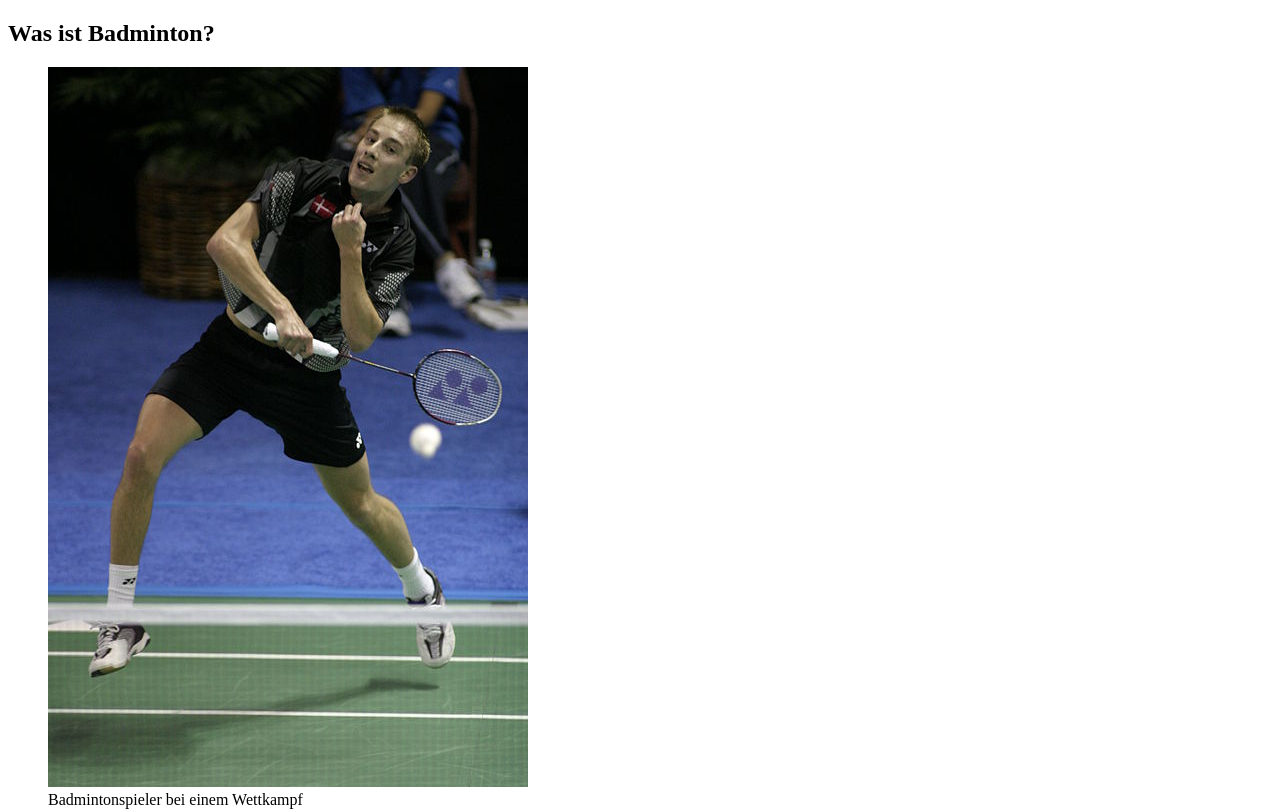
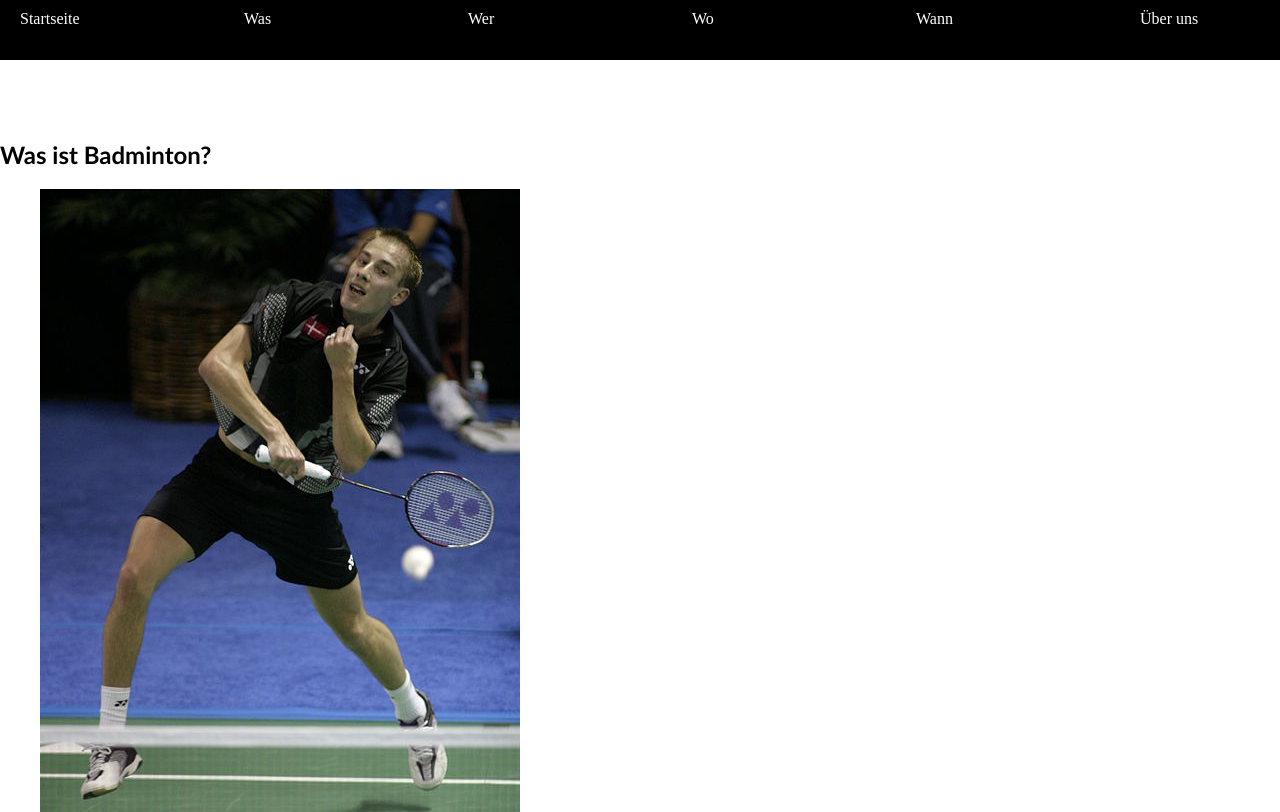
Before and after one commit to vickydotexe/badminton_website, a plain HTML site: page was.html in a window 1280 px wide. Shown: the top 812 px of the page. Drawn offline with Linux system fonts and the light colour scheme.

Commit message:
nav in html eingefügt, css bugfixed + erweitert bei body, nav und main

```diff
--- a/style.css
+++ b/style.css
@@ -1,5 +1,3 @@
-<title>Malaysia Open</title>
-<style>
 section {
     margin: 0;
     padding: 0;
@@ -9,10 +7,12 @@ section {
 
    body {
     display: grid;
+    margin: 0;
    }
 
    table {
- font-size: 10px white;
+    font-size: 10px;
+    color: white;
     border-collapse: collapse;
     background-color: #2c3d4b;
     box-shadow: 3px 3px 3px rgba(0, 0, 0, 0.1);
@@ -50,3 +50,33 @@ float: left;
    width: 34%;
    padding: 20px;
    }
+
+   nav {
+     position: sticky;
+     top: 0;
+     height: 60px;
+     background-color: #000;
+   }
+
+   nav ul {
+     display: flex;
+     justify-content: space-between;
+     margin: 0;
+     padding: 0;
+     list-style: none;
+   }
+
+   nav li {
+     width: 120px;
+     padding: 10px;
+     margin: 0 10px;
+   }
+
+   nav a {
+     color: #fff;
+     text-decoration: none;
+   }
+
+   main {
+     padding-top: 60px;
+   }
--- a/was.html
+++ b/was.html
@@ -1,7 +1,8 @@
 <!DOCTYPE html>
-<html lang="DE">
+<html lang="de">
 <head>
 	<title>Badminton</title>
+	<link href="style.css" rel="stylesheet" type="text/css">
 	<script>
 		window.addEventListener ('load', countCharacters, false);
 
@@ -13,6 +14,28 @@
 	</script>
 </head>
 <body>
+	<nav>
+		<ul>
+		  <li>
+			<a href="home.html">Startseite</a>
+		  </li>
+		  <li>
+			<a href="was.html">Was</a>
+		  </li>
+		  <li>
+			<a href="wer.html">Wer</a>
+		  </li>
+		  <li>
+			<a href="wo.html">Wo</a>
+		  </li>
+		  <li>
+			<a href="wann.html">Wann</a>
+		  </li>
+		  <li>
+			<a href="aboutus.html">Über uns</a>
+		  </li>
+		</ul>
+	  </nav>
 	<main>
 		<section>
 			<header>
```
Lines whose indentation alone changed are shown as unchanged.
